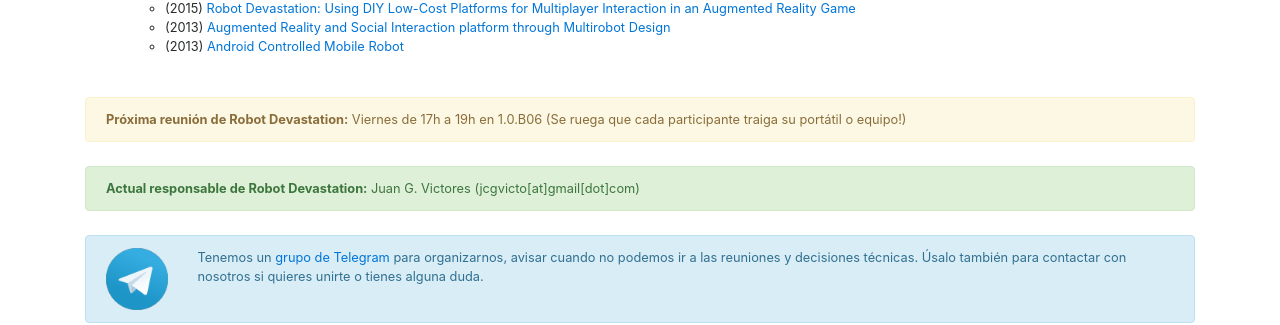
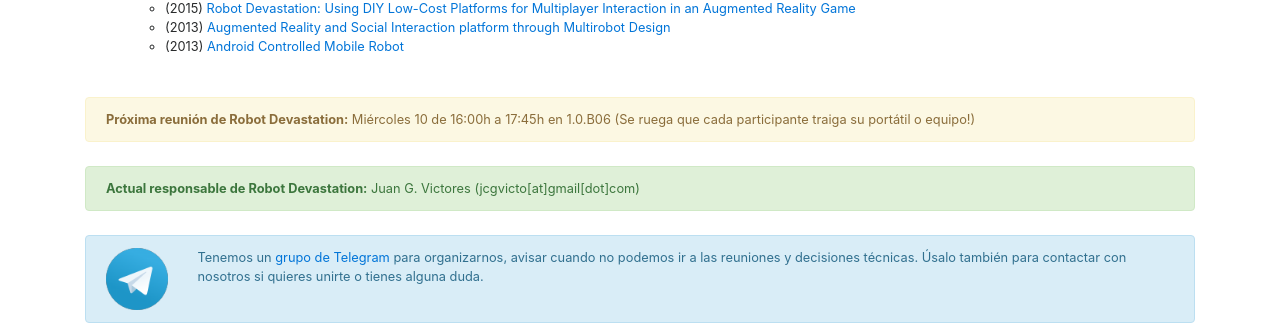
Before and after one commit to asrob-uc3m/asrob-uc3m.github.io, a Jekyll site: the page built from _workgroups/2017-05-28-robot-devastation.markdown, in a window 1280 px wide and 900 px high, scrolled down 929 px. Shown: the part 311-636 px from the top of the window. Built offline with Jekyll 4.4.1, drawn with Linux system fonts in a browser that asks for light colours.

Commit message:
Update 2017-05-28-robot-devastation.markdown

```diff
--- a/_workgroups/2017-05-28-robot-devastation.markdown
+++ b/_workgroups/2017-05-28-robot-devastation.markdown
@@ -10,7 +10,7 @@ picture: /img/rd.png
 picture_full: /img/rd-full.jpg
 manager: Juan G. Victores
 manager_email: jcgvicto[at]gmail[dot]com
-next_meeting: Viernes de 17h a 19h en 1.0.B06 (Se ruega que cada participante traiga su portátil o equipo!)
+next_meeting: Miércoles 10 de 16:00h a 17:45h en 1.0.B06 (Se ruega que cada participante traiga su portátil o equipo!)
 layout: workgroup
 active: true
 ---
```
